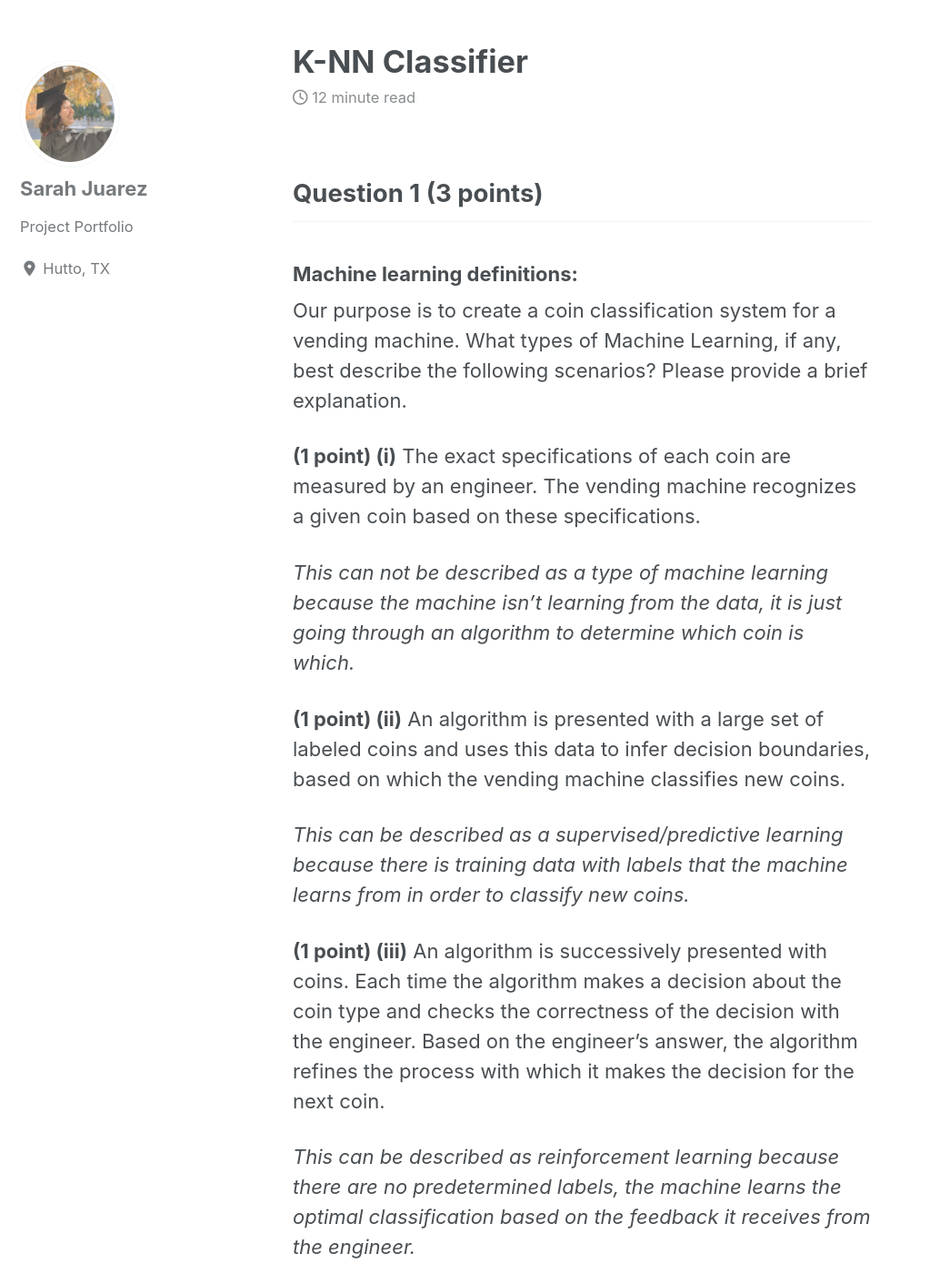
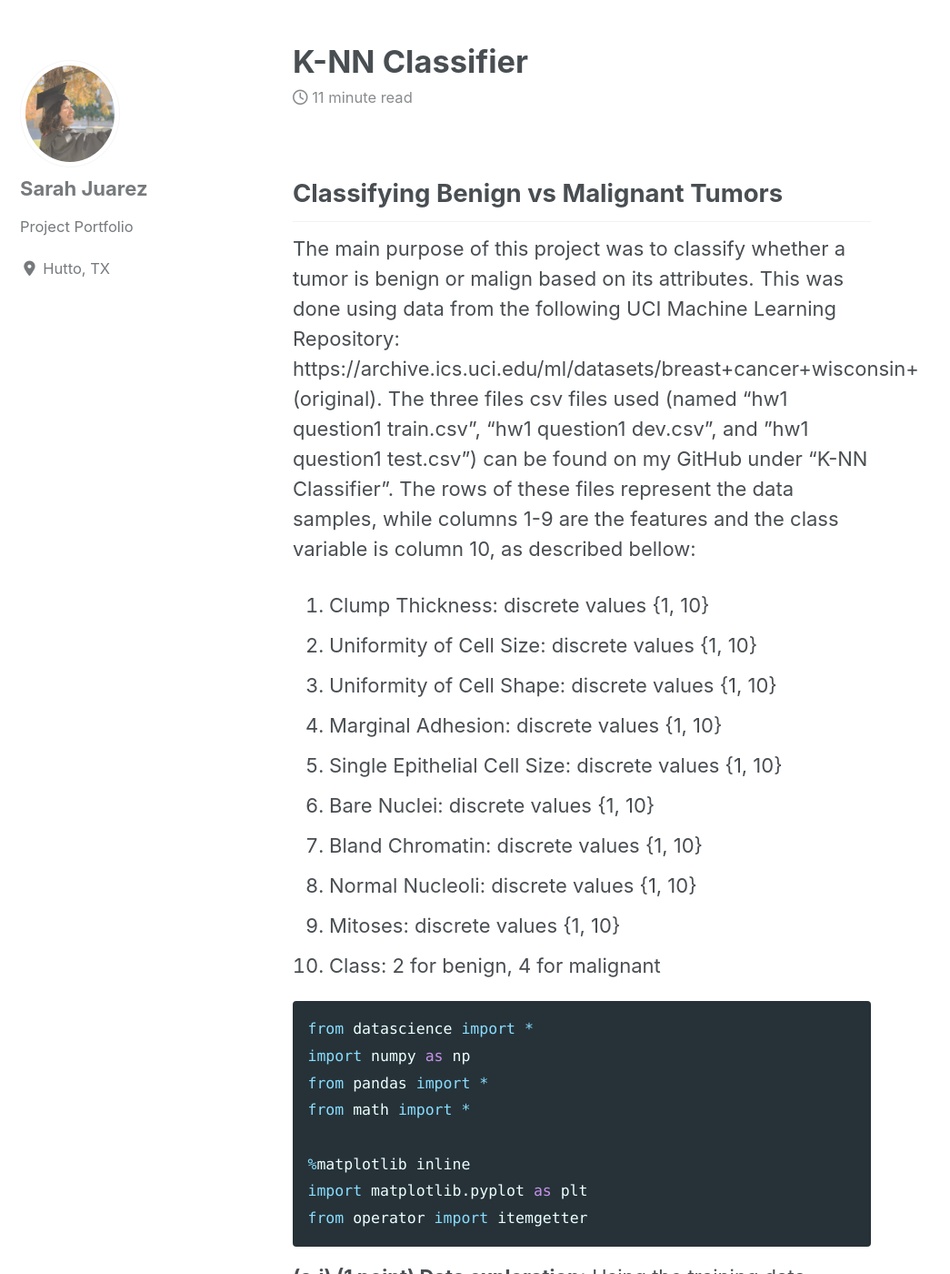
Before and after one commit to sarahajuarez11/sarahajuarez11.github.io, a Jekyll site: the page built from _posts/2019-09-16-KNN-Classifier.md, in a window 1280 px wide and 1400 px high, scrolled down 559 px. Shown: the whole window at 91% size, without its empty margins (0-1045 px from the left). Built offline with Jekyll 4.4.1, drawn with Linux system fonts in a browser that asks for light colours; cached includes are drawn as plain includes; nearby versions of some CDN libraries; some of the changed text lies outside the part shown.

Commit message:
Update KNN

````diff
--- a/_posts/2019-09-16-KNN-Classifier.md
+++ b/_posts/2019-09-16-KNN-Classifier.md
@@ -3,47 +3,26 @@ title: "K-NN Classifier"
 date: 2019-09-16
 header:
   image: "/images/anhui.jpg"
-excerpt: "This is an assignment I worked on in my Machine Learning class."
+excerpt: "This is an assignment I worked on in my Machine Learning class where I implemented a K-Nearest Neighbors algorithm."
 mathjax: "true"
 ---
 
-## Question 1 (3 points)
-### Machine learning definitions:
-Our purpose is to create a coin classification system for a vending machine. What types of Machine Learning, if any, best describe the following scenarios? Please provide a brief explanation.
-
-**(1 point) (i)** The exact specifications of each coin are measured by an engineer. The vending machine recognizes a given coin based on these specifications.
-
-*This can not be described as a type of machine learning because the machine isn’t learning from the data, it is just going through an algorithm to determine which coin is which.*
-
-**(1 point) (ii)** An algorithm is presented with a large set of labeled coins and uses this data to infer decision boundaries, based on which the vending machine classifies new coins.
-
-*This can be described as a supervised/predictive learning because there is training data with labels that the machine learns from in order to classify new coins.*
-
-**(1 point) (iii)** An algorithm is successively presented with coins. Each time the algorithm makes a decision about the coin type and checks the correctness of the decision with the engineer. Based on the engineer’s answer, the algorithm refines the process with which it makes the decision for the next coin.
-
-*This can be described as reinforcement learning because there are no predetermined labels, the machine learns the optimal classification based on the feedback it receives from the engineer.*
-
-## Question 2 (7 points)
-
-### Classifying benign vs malignant tumors:
-We would like to classify if a tumor is benign
-or malign based on its attributes. We use data from the following UCI Machine Learning Repository: https://archive.ics.uci.edu/ml/datasets/breast+cancer+wisconsin+(original).
-Inside “Homework 1” folder on Piazza you can find three files including the train and test data
-(named “hw1 question1 train.csv”, “hw1 question1 dev.csv”, and ”hw1 question1 test.csv”)
-for our experiments. The rows of these files refer to the data samples, while the columns denote
-the features (columns 1-9) and the class variable (column 10), as described bellow:
+## Classifying Benign vs Malignant Tumors
+The main purpose of this project was to classify whether a tumor is benign or malign based on its attributes.
+This was done using data from the following UCI Machine Learning Repository: https://archive.ics.uci.edu/ml/datasets/breast+cancer+wisconsin+(original).
+The three files csv files used (named “hw1 question1 train.csv”, “hw1 question1 dev.csv”, and ”hw1 question1 test.csv”) can be found on my GitHub under "K-NN Classifier".
+The rows of these files represent the data samples, while columns 1-9 are the features and the class variable is column 10, as described bellow:
 
 1. Clump Thickness: discrete values {1, 10}
 2. Uniformity of Cell Size: discrete values {1, 10}
 3. Uniformity of Cell Shape: discrete values {1, 10}
 4. Marginal Adhesion: discrete values {1, 10}
 5. Single Epithelial Cell Size: discrete values {1, 10}
-
 6. Bare Nuclei: discrete values {1, 10}
 7. Bland Chromatin: discrete values {1, 10}
 8. Normal Nucleoli: discrete values {1, 10}
 9. Mitoses: discrete values {1, 10}
-10. Class: 2 for benign, 4 for malignant (this is the outcome)
+10. Class: 2 for benign, 4 for malignant
 
 
 ```python
````
